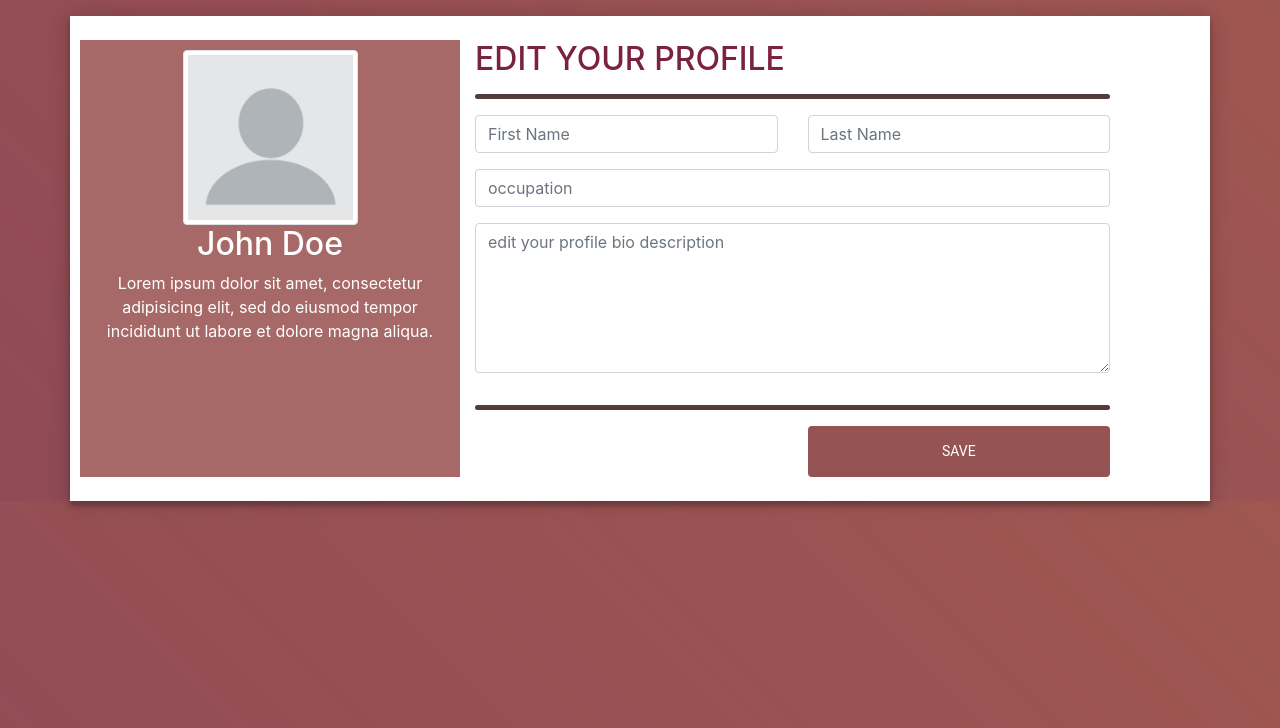
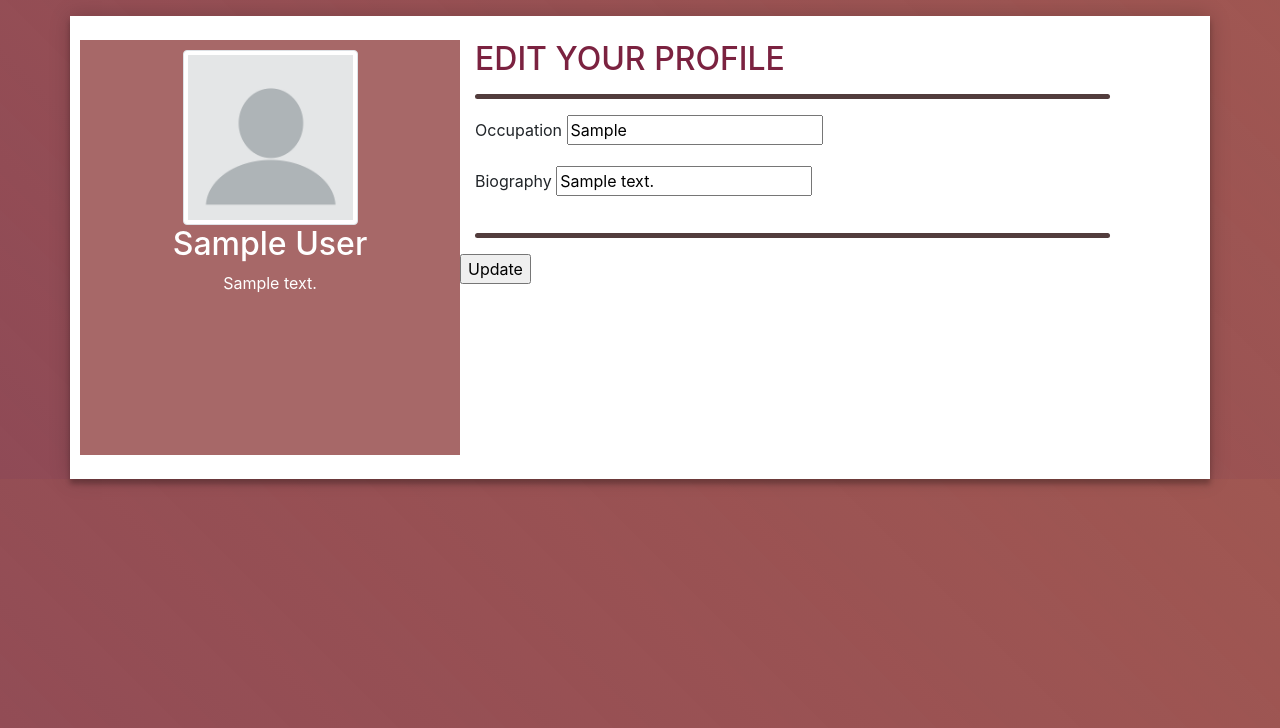
Before and after one commit to bc-cisc3140-mw2-fall2019/class_project, a Flask app: page /editProfile in a window 1280 px wide. Shown: the part 72-800 px from the top of the page. Run offline with Flask 2, Linux system fonts and the light colour scheme; a user stored in the database is signed in; tables that the repository leaves empty hold one stand-in row (values such as "Sample post"); some libraries are stand-ins or nearby versions.

Commit message:
update
on app.py
added two columns occuation and bio
updated editProfie

on forms/py
update bio class

editProfile.html
added form implementation

index.html
change id

```diff
--- a/app/app.py
+++ b/app/app.py
@@ -3,7 +3,7 @@ from datetime import datetime
 from flask import Flask, render_template, request, url_for, flash, redirect, request, Blueprint
 from flask_sqlalchemy import SQLAlchemy
 from flask_bcrypt import Bcrypt
-from forms import FormRegister, FormLogin, ResetPasswordForm, PostForm
+from forms import FormRegister, FormLogin, ResetPasswordForm, PostForm, UpdateBio
 from flask_login import LoginManager, UserMixin, login_user, current_user, logout_user, login_required
 from itsdangerous import TimedJSONWebSignatureSerializer as Serializer
 from flask_wtf import FlaskForm
@@ -65,14 +65,17 @@ def load_user(user_id):
 # First name and last name
 # A unique email (valid), username, and password
 class registerUser(db.Model, UserMixin): #create our database https://www.youtube.com/watch?v=cYWiDiIUxQc different video
-    __tablename__ = 'user_login' # Name of our database table
+    __tablename__ = 'users_tb' # Name of our database table
     id = db.Column(db.Integer, primary_key = True, autoincrement = True)
     fname = db.Column(db.String(20), nullable = False)
     lname = db.Column(db.String(30), nullable = False)
     email = db.Column(db.String(50), unique = True, nullable = False)
     username = db.Column(db.String(15), unique = True, nullable = False)
-    password = db.Column(db.String(30), unique = False, nullable = False)
+    password = db.Column(db.String(50), unique = False, nullable = False)
+    occupation = db.Column(db.String(100))
+    bio = db.Column(db.String(100))
     posts = db.relationship('Posts', backref='author', lazy=True)
+
 
     # Uses secret key to generate a token that lasts for 30 minutes (used for password reset)
     def getToken(self, expires_seconds=1800):
@@ -101,7 +104,7 @@ class Posts(db.Model):
     title = db.Column(db.String(100), nullable=False)
     date_posted = db.Column(db.DateTime, nullable=False, default=datetime.utcnow)
     content = db.Column(db.Text, nullable=False)
-    id = db.Column(db.Integer, db.ForeignKey('user_login.id'), nullable=False)
+    user_id = db.Column(db.Integer, db.ForeignKey('users_tb.id'), nullable=False)
 
     # def __repr__(self):
     #     return f"Post('{self.title}', '{self.date_posted}')"
@@ -170,7 +173,7 @@ def register():
     if form.validate_on_submit():
         hashed_password = bcrypt.generate_password_hash(form.password.data).decode('utf-8')
 
-        registration = registerUser(fname=request.form.get('fname'), lname=request.form.get('lname'), email=request.form.get('email'), username=request.form.get('user'), password=hashed_password)
+        registration = registerUser(fname=request.form.get('fname'), lname=request.form.get('lname'), email=request.form.get('email'), username=request.form.get('user'), password=hashed_password, occupation="No Occupation", bio="N/A")
 
         db.session.add(registration)
         db.session.commit()
@@ -236,10 +239,23 @@ def profile():
     return render_template("profile.html")
 
 
-@app.route("/editProfile")
+@app.route("/editProfile", methods=['GET', 'POST'])
 @login_required ####### ********IMPORTNAT********** TO UNCOMMENT WHEN DONE TESTING remove login required to work on the page without logging in###################################
 def editProfile():
-    return render_template("editProfile.html")
+    form = UpdateBio()
+
+    if form.validate_on_submit():
+        current_user.occupation = form.occupation.data
+        current_user.bio = form.bio.data
+
+        db.session.commit()
+
+        return redirect(url_for('editProfile'))
+    elif request.method == 'GET':
+        # Otherwise, if the form is invalid, replace any invalid form information with the current user/email information
+        form.occupation.data = current_user.occupation
+        form.bio.data = current_user.bio
+    return render_template("editProfile.html", form=form)
 
 @app.route("/newProjects")
 def newProject():
--- a/app/forms.py
+++ b/app/forms.py
@@ -46,3 +46,9 @@ class PostForm(FlaskForm):
     title = StringField('Title', validators=[DataRequired()])
     content = TextAreaField('Content', validators=[DataRequired()])
     submit = SubmitField('Post')
+
+
+class UpdateBio(FlaskForm):
+    occupation = StringField('Occupation', validators=[DataRequired()])
+    bio = StringField('Biography', validators=[DataRequired()])
+    submit = SubmitField('Update')
--- a/app/templates/editProfile.html
+++ b/app/templates/editProfile.html
@@ -16,9 +16,8 @@
 					<div class="col-md-12">
 						<div class="profile-info-div">
 							<img src="../static/pictures/blank-profile.png" alt="Texto Alternativo" class=" profile-pic img-circle img-thumbnail">
-							<h2>John Doe</h2>
-							<p>Lorem ipsum dolor sit amet, consectetur adipisicing elit, sed do eiusmod
-							tempor incididunt ut labore et dolore magna aliqua.</p>
+							<h2>{{ current_user.fname }} {{ current_user.lname }}</h2>
+							<p>{{ current_user.bio }}</p>
 
 						</div>
 					</div>
@@ -27,10 +26,11 @@
 			<div class="col-md-7 well" id="rightPanel">
 				<div class="row">
 		<div class="col-md-12">
-			<form role="form">
+			<form method="POST" action="">
+                {{ form.hidden_tag() }}
 				<h2 class="form-title">Edit your profile</h2>
 				<hr class="colorgraph">
-				<div class="row">
+				<!-- <div class="row">
 					<div class="col-xs-12 col-sm-6 col-md-6">
 						<div class="form-group">
 							<input type="text" name="first_name" id="first_name" class="form-control input-lg" placeholder="First Name" tabindex="1">
@@ -41,21 +41,26 @@
 							<input type="text" name="last_name" id="last_name" class="form-control input-lg" placeholder="Last Name" tabindex="2">
 						</div>
 					</div>
-				</div>
+				</div> -->
 				<div class="form-group">
-					<input type="occupation" name="occupation" id="occupation" class="form-control input-lg" placeholder="occupation" tabindex="4">
+					{{ form.occupation.label() }}
+					{{ form.occupation() }}
 				</div>
 				<div class="row">
 					<div class="col-xs-12 col-sm-12 col-md-12">
 						<div class="form-group">
-							<textarea class="form-control input-lg bio-description" name="bio" placeholder="edit your profile bio description"></textarea>
+							<!-- <textarea class="form-control input-lg bio-description" name="bio" placeholder="edit your profile bio description"></textarea>
+							 -->
+							{{ form.bio.label() }}
+							{{ form.bio() }}
 						</div>
 					</div>
 				</div>
 				<hr class="colorgraph">
 				<div class="row">
-					<div class="col-xs-12 col-md-6"></div>
-					<div class="col-xs-12 col-md-6"><a href="#" class="btn formLabel btn-block btn-lg">Save</a></div>
+					{{ form.submit() }}
+					<!-- <div class="col-xs-12 col-md-6"></div>
+					<div class="col-xs-12 col-md-6"><a href="#" class="btn formLabel btn-block btn-lg">Save</a></div> -->
 				</div>
 			</form>
 		</div>
--- a/app/templates/index.html
+++ b/app/templates/index.html
@@ -12,7 +12,7 @@
             <h5 class="card-title"><a class="mr-2" href="#">{{ post.author.username }}</a></h5>
         </div>
         <div class="card-body">
-            <h2><a class="card-title" href="{{ url_for('post', post_id=post.id) }}">{{ post.title }}</a></h2>
+            <h2><a class="card-title" href="{{ url_for('post', post_id=post.post_id) }}">{{ post.title }}</a></h2>
             <p class="card-text">{{ post.content }}</p>
         </div>
         <div class="card-footer">
```
Also changed, not shown: 1 other file.
